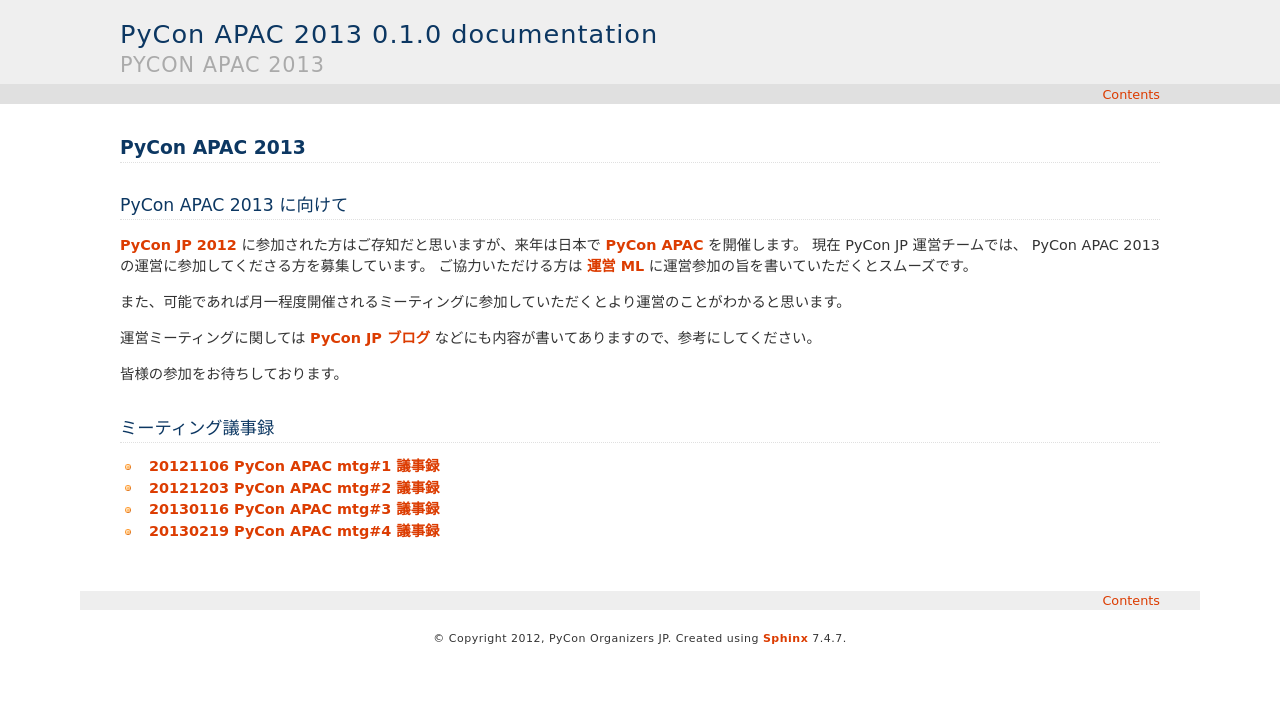
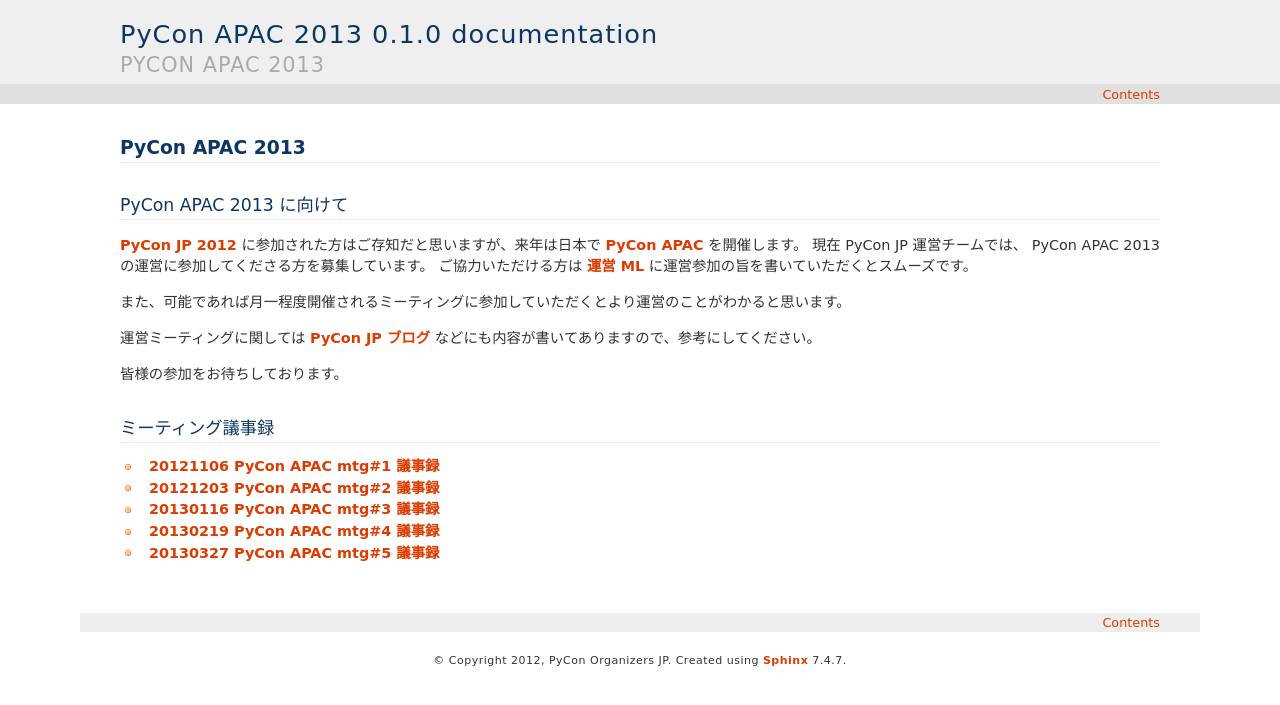
Before and after one commit to pyconjp/apac-2013.pycon.jp, a Sphinx documentation site: the page built from sphinx/index.rst, in a window 1280 px wide. Shown: the top 705 px of the page. Built offline with Sphinx 7.4.7, drawn with Linux system fonts in a browser that asks for light colours.

Commit message:
add meeting log #5

```diff
--- a/sphinx/index.rst
+++ b/sphinx/index.rst
@@ -25,3 +25,4 @@
 - `20121203 PyCon APAC mtg#2 議事録 <https://docs.google.com/document/d/1hWOLIlZLYczycU7ik6QiZYlnZe9qjP0NAXuuc8ckeTo/edit>`_
 - `20130116 PyCon APAC mtg#3 議事録 <https://docs.google.com/document/d/1DUoGzUYtGRPxjevOEKlovJM0iewkBpNK8vJxWkczruk/edit>`_
 - `20130219 PyCon APAC mtg#4 議事録 <https://docs.google.com/document/d/1SFFPnyM_eStigry_FhP0bT-eImSgyIjGSDpHDUou5bw/edit>`_
+- `20130327 PyCon APAC mtg#5 議事録 <https://docs.google.com/document/d/1OH3OtsHlL3SWJAyNoW3mDfAEEnunjkvyCAFdEv604sI/edit>`_
```
